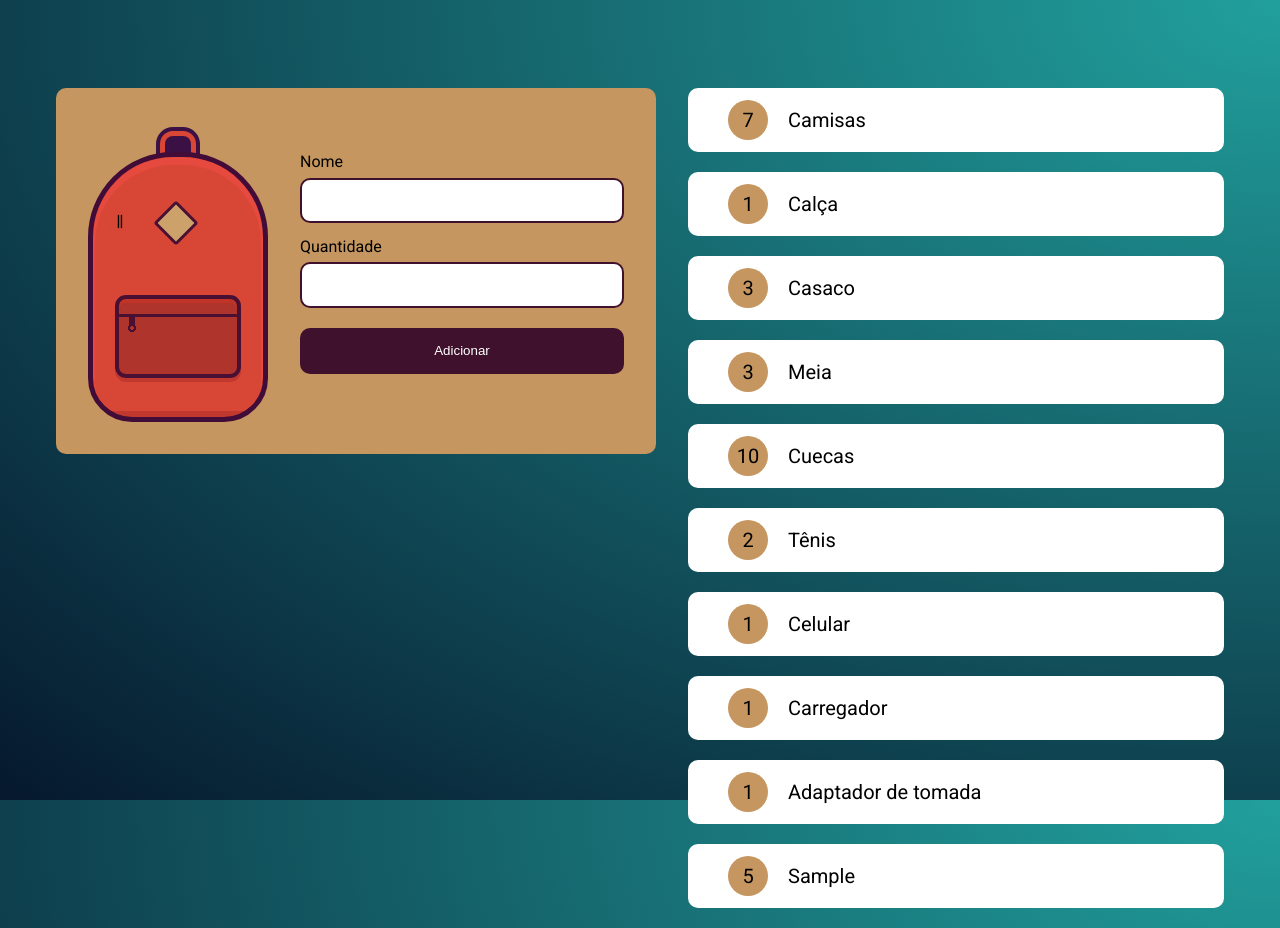
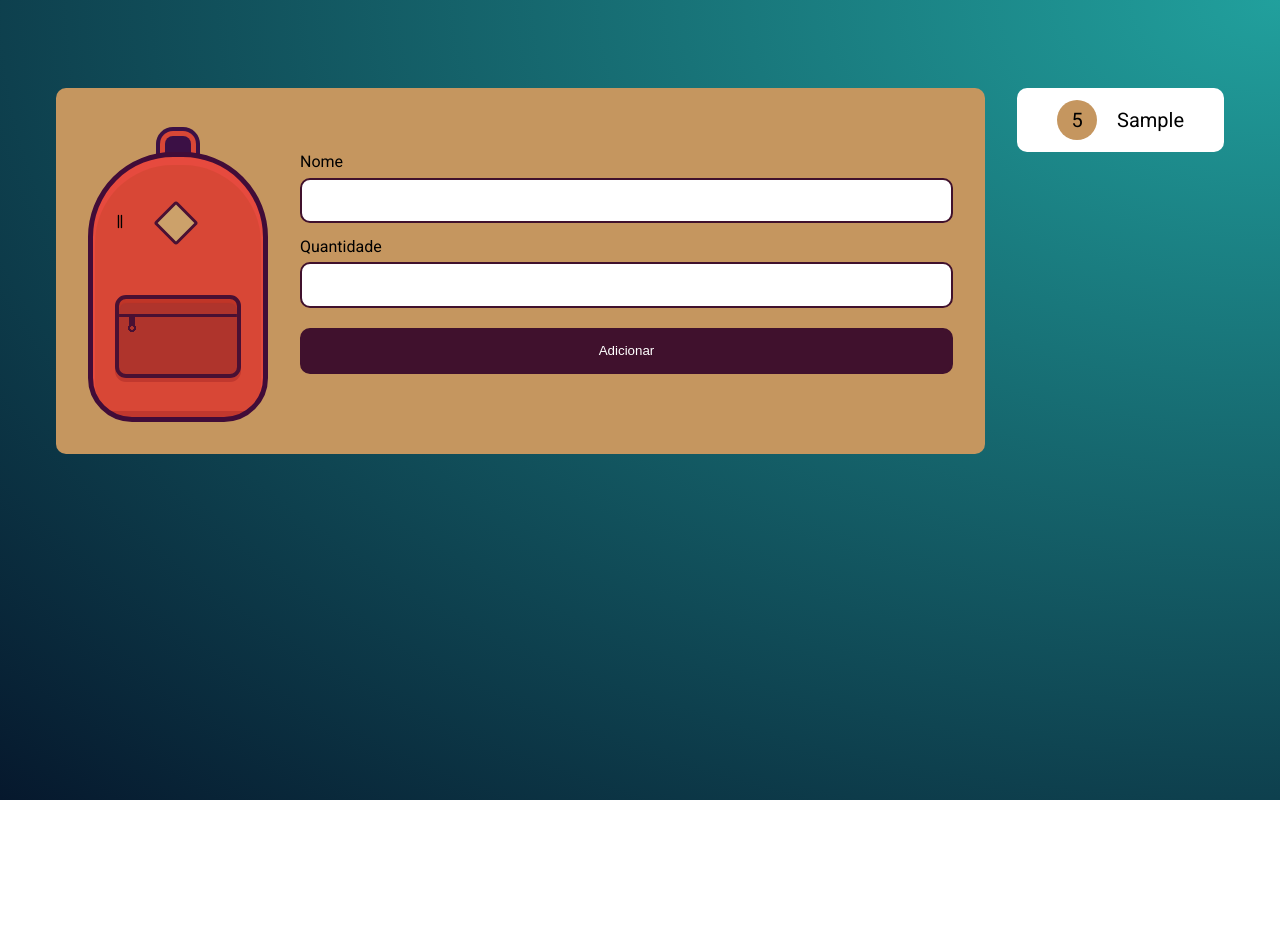
Before and after one commit to GustavoMarialva/Alura---mochila-de-viagem-Javascript, a plain HTML site: page index.html in a window 1280 px wide. Both pictures are taken after typing "Sample", "5" into the empty fields and a click on the input "Adicionar". After the commit the page ends 800 px from the top, so only its background shows below. Drawn offline with Linux system fonts and the light colour scheme.

Commit message:
refatora

```diff
--- a/index.html
+++ b/index.html
@@ -28,7 +28,7 @@
       </div>
 
       <ul class="lista" id="lista">
-        <li class="item"><strong>7</strong>Camisas</li>
+        <!-- <li class="item"><strong>7</strong>Camisas</li>
         <li class="item"><strong>1</strong>Calça</li>
         <li class="item"><strong>3</strong>Casaco</li>
         <li class="item"><strong>3</strong>Meia</li>
@@ -36,7 +36,7 @@
         <li class="item"><strong>2</strong>Tênis</li>
         <li class="item"><strong>1</strong>Celular</li>
         <li class="item"><strong>1</strong>Carregador</li>
-        <li class="item"><strong>1</strong>Adaptador de tomada</li>
+        <li class="item"><strong>1</strong>Adaptador de tomada</li> -->
       </ul>
     </main>
     <script src="./js/main.js"></script>
--- a/js/main.js
+++ b/js/main.js
@@ -1,37 +1,40 @@
 const form = document.querySelector("#novoItem");
 const lista = document.getElementById("lista");
-const itens = [];
+const itens = JSON.parse(localStorage.getItem("itens")) || [];
+
+itens.forEach((elemento) => {
+  criaElemento(elemento);
+});
 
 form.addEventListener("submit", (evento) => {
   evento.preventDefault();
   //com evento.target foi possível adentrar no elements e verificar nome e quantidade. Sempre ver no console.log os elementos que serão referidos. Nesse caso nome e qt
   const nome = evento.target.elements["nome"];
   const quantidade = evento.target.elements["quantidade"];
+  const itemAtual = {
+    nome: nome.value,
+    quantidade: quantidade.value,
+  };
 
-  criaElemento(nome.value, quantidade.value);
+  criaElemento(itemAtual);
+
+  itens.push(itemAtual);
+
+  localStorage.setItem("itens", JSON.stringify(itens));
 
   nome.value = "";
   quantidade.value = "";
 });
 
-function criaElemento(nome, quantidade) {
+function criaElemento(item) {
   const novoItem = document.createElement("li");
   novoItem.classList.add("item");
 
   const numeroItem = document.createElement("strong");
-  numeroItem.innerHTML = quantidade;
+  numeroItem.innerHTML = item.quantidade;
 
   novoItem.appendChild(numeroItem);
-  novoItem.innerHTML += nome;
+  novoItem.innerHTML += item.nome;
 
   lista.appendChild(novoItem);
-
-  const itemAtual = {
-    nome: nome,
-    quantidade: quantidade,
-  };
-
-  itens.push(itemAtual);
-
-  localStorage.setItem("item", JSON.stringify(itens));
 }
```
